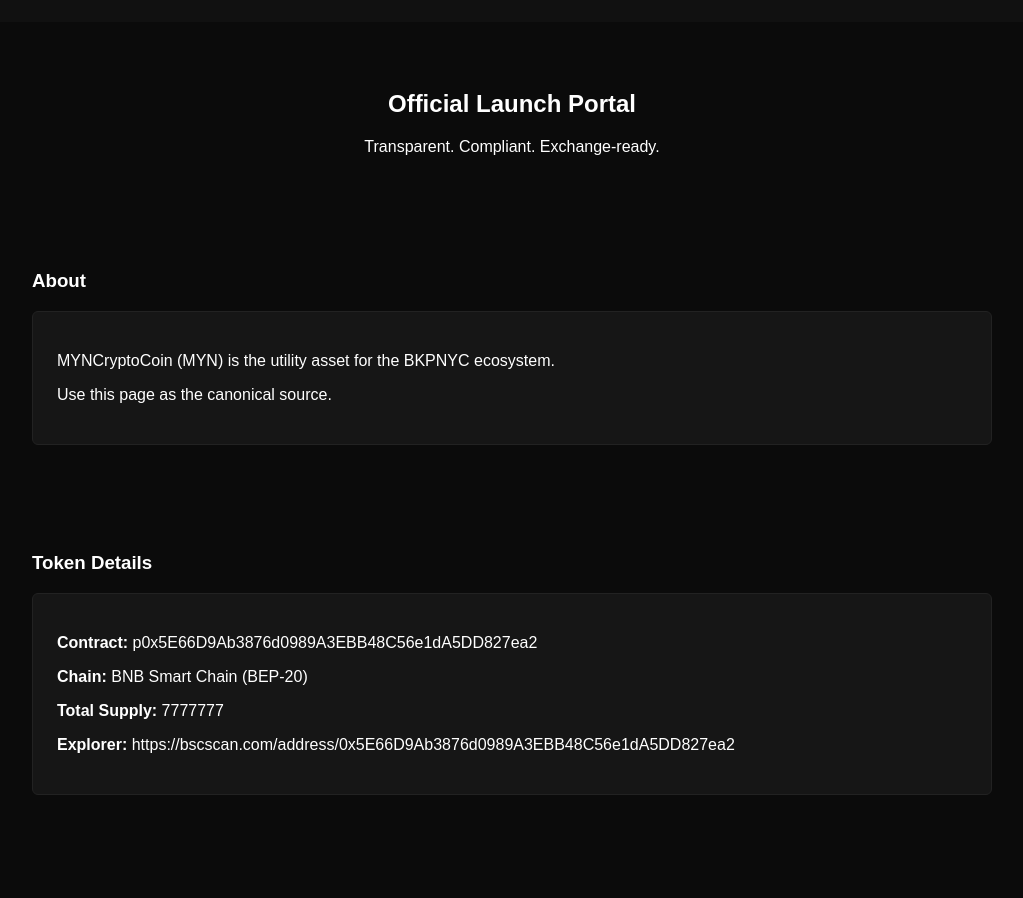
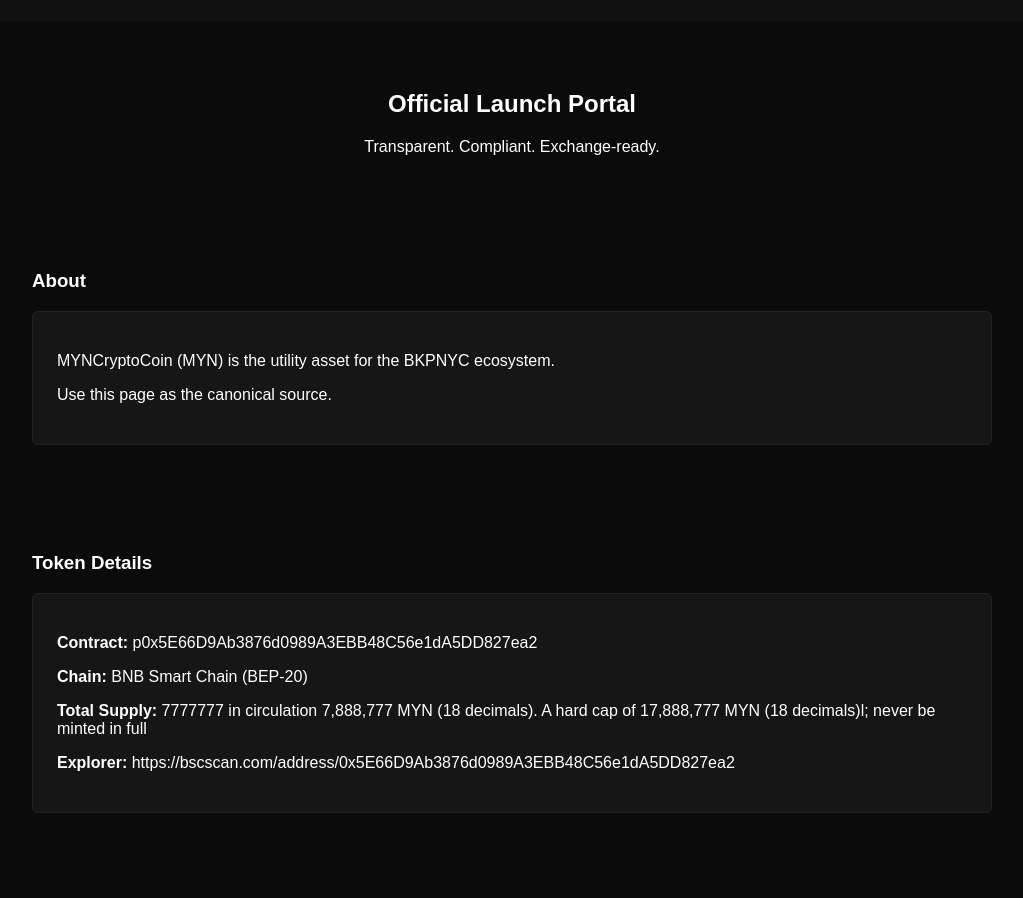
Before and after one commit to myncryptocoin/myncryptocoin.com, a plain HTML site: page index.html in a window 1280 px wide. Shown: the part 124-1022 px from the top of the page, without its empty margins (128-1151 px from the left). Drawn offline with Linux system fonts and the light colour scheme.

Commit message:
Update index.html

```diff
--- a/index.html
+++ b/index.html
@@ -43,7 +43,7 @@
     <div class="card">
       <p><strong>Contract:</strong> p0x5E66D9Ab3876d0989A3EBB48C56e1dA5DD827ea2</p>
       <p><strong>Chain:</strong> BNB Smart Chain (BEP-20)</p>
-      <p><strong>Total Supply:</strong> 7777777</p>
+      <p><strong>Total Supply:</strong> 7777777 in circulation 7,888,777 MYN (18 decimals). A hard cap of 17,888,777 MYN (18 decimals)l; never be minted in full</p>
       <p><strong>Explorer:</strong> https://bscscan.com/address/0x5E66D9Ab3876d0989A3EBB48C56e1dA5DD827ea2</p>
     </div>
   </section>
```
